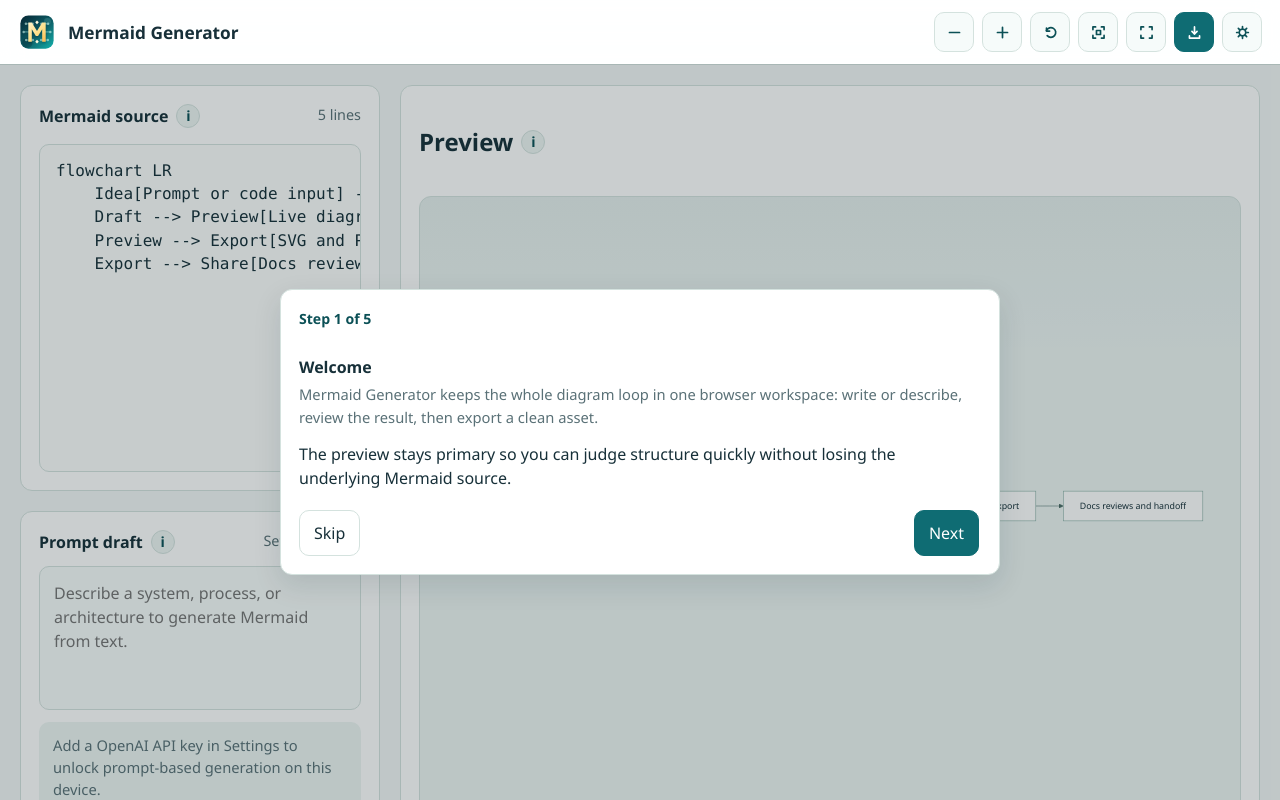
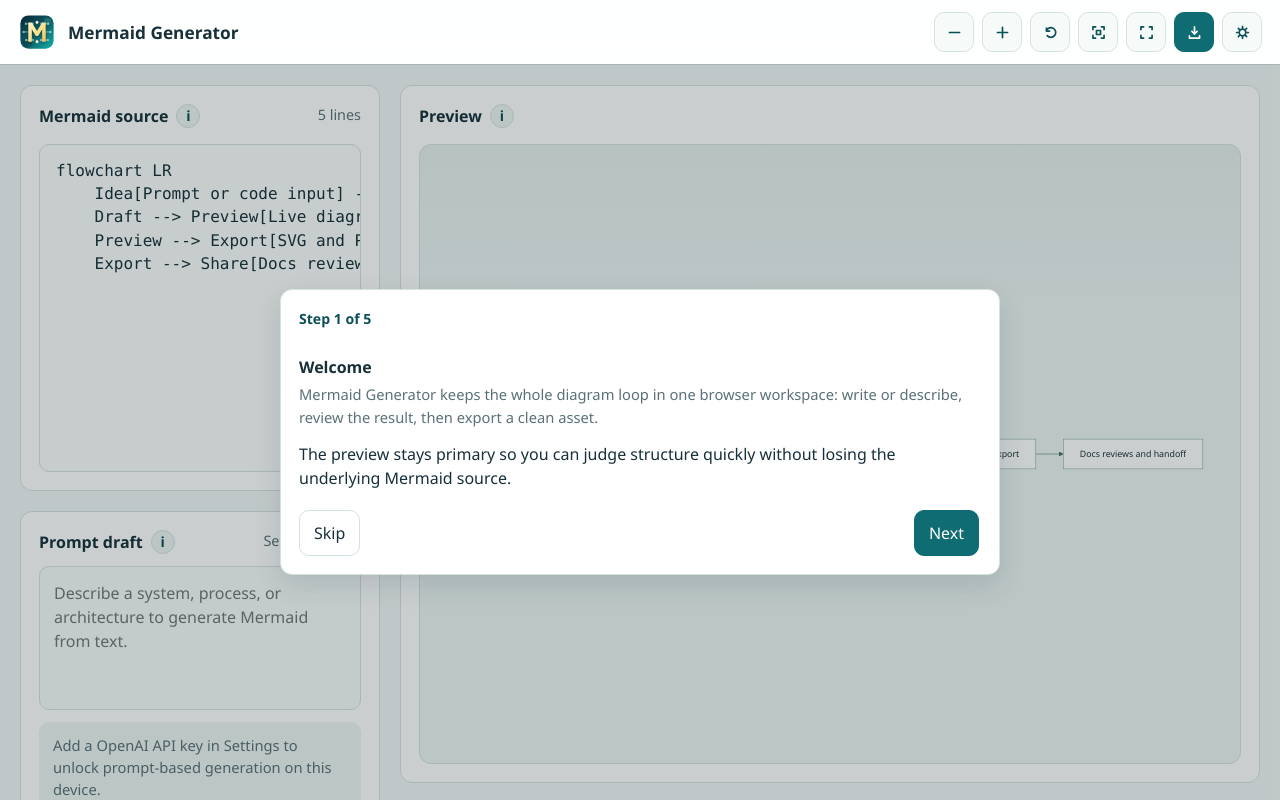
Before and after one commit to AlexAgo83/mermaid-gen, a React (Vite) app: page / in a window 1280 px wide. Shown: the top 800 px of the page. Built offline with nearby package versions, Linux system fonts and the light colour scheme.

Commit message:
Align preview panel header spacing

```diff
--- a/src/App.css
+++ b/src/App.css
@@ -383,8 +383,7 @@
 }
 
 .preview-header {
-  display: grid;
-  gap: 8px;
+  align-items: flex-start;
 }
 
 .preview-hint {
--- a/src/App.tsx
+++ b/src/App.tsx
@@ -1160,7 +1160,7 @@ function App() {
 
         <section className="panel panel-preview">
           {!isPreviewFocused ? (
-            <div className="preview-header">
+            <div className="panel-header preview-header">
               <div className="panel-heading-group">
                 <div className="title-row">
                   <h2>Preview</h2>
```
Also changed, not shown: logics/backlog/item_020_align_preview_panel_header_spacing_with_the_workspace_panel_system.md (+4 -3 lines), logics/tasks/task_004_orchestrate_modal_system_standardization_and_mermaid_share_link_delivery.md (+4 -3 lines).
